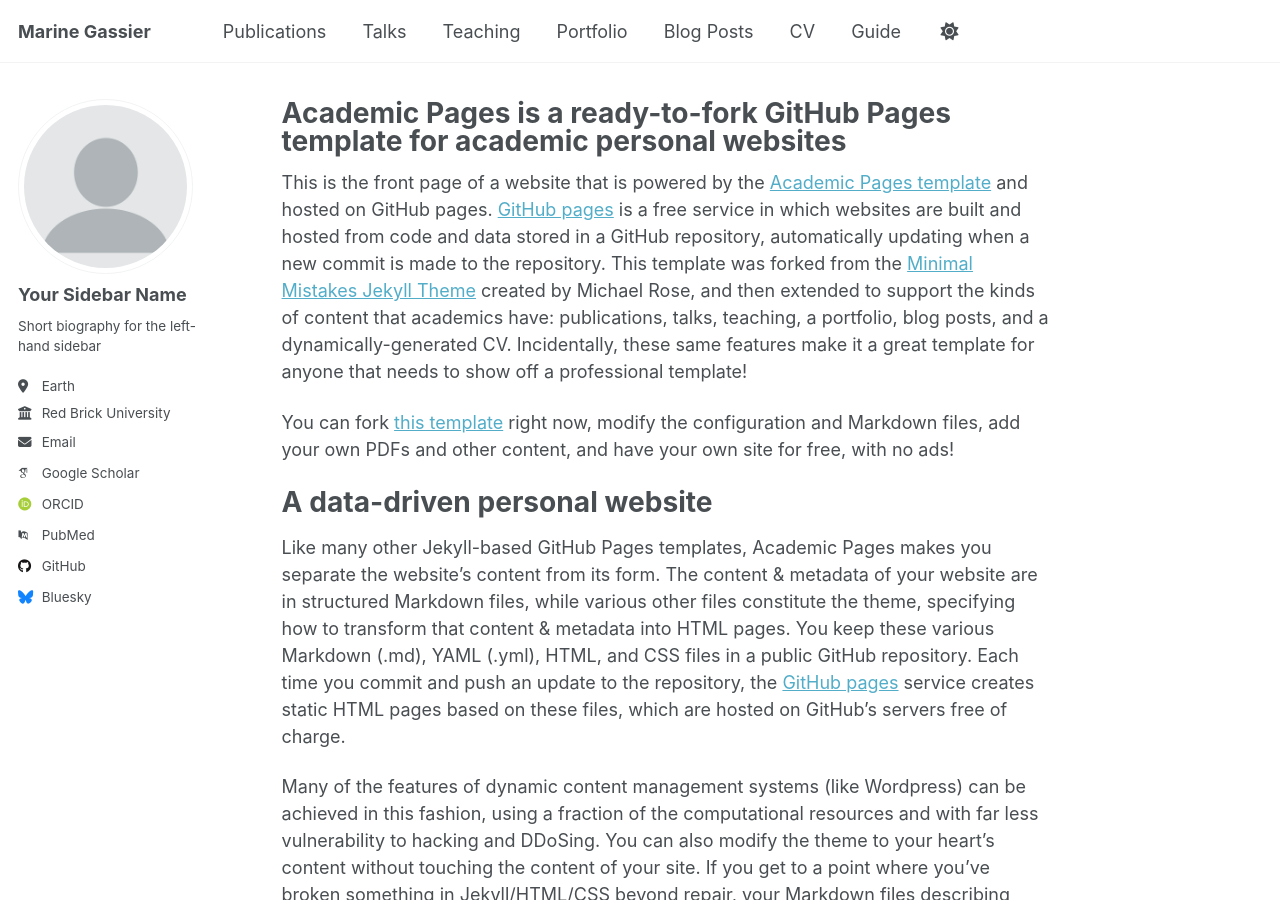
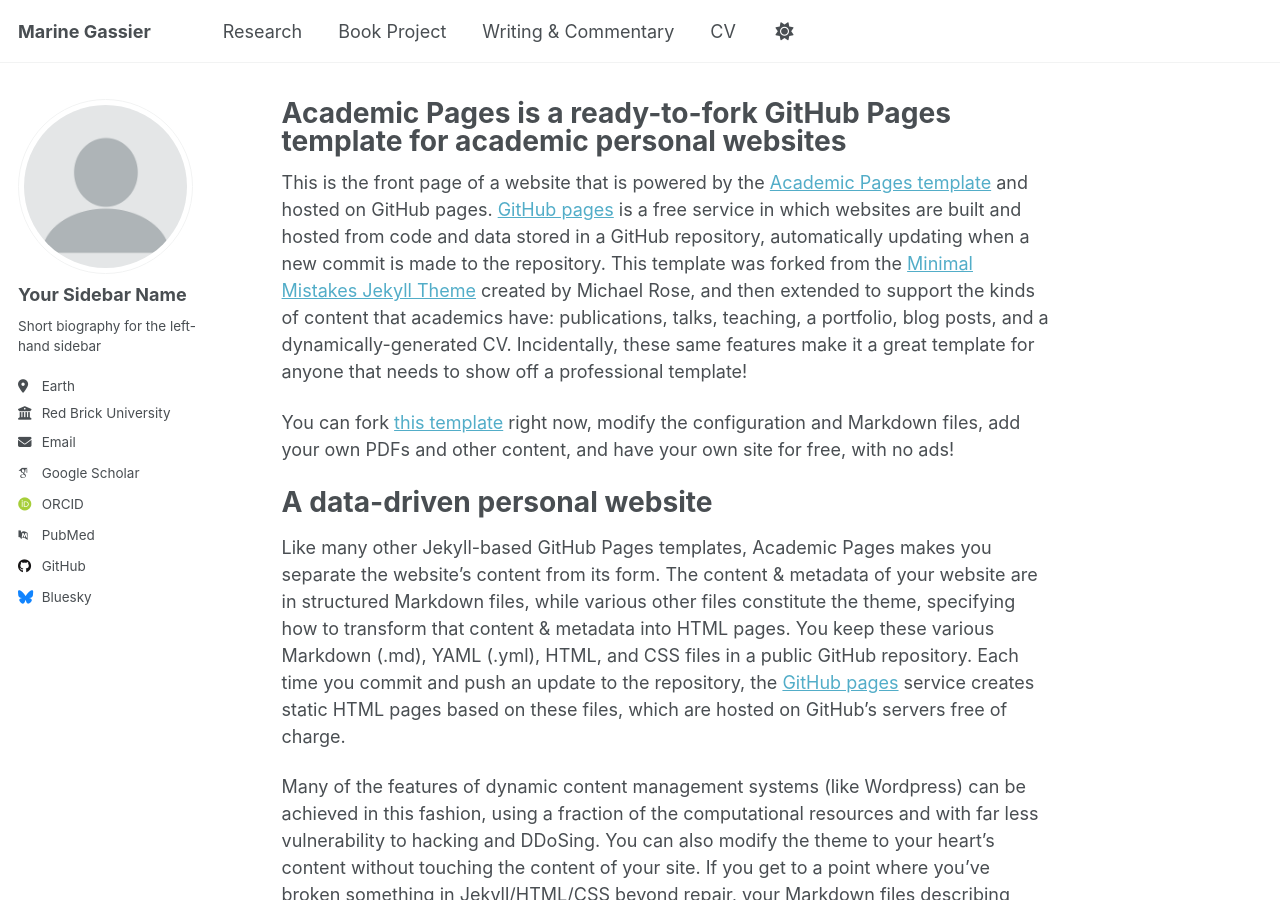
Before and after one commit to mgassier/web, a Jekyll site: the page built from _pages/about.md, in a window 1280 px wide and 900 px high. Built offline with Jekyll 4.4.1, drawn with Linux system fonts in a browser that asks for light colours; some web fonts are replaced; a script that is not in the unit is left out.

Commit message:
Update navigation.yml

```diff
--- a/_data/navigation.yml
+++ b/_data/navigation.yml
@@ -8,26 +8,18 @@
 #      Markdown formatted page while the second is generated using JSON.
 
 main:
-  - title: "Publications"
-    url: /publications/
 
-  - title: "Talks"
-    url: /talks/
+  - title: "Research"
+    url: /research/
 
-  - title: "Teaching"
-    url: /teaching/
+  - title: "Book Project"
+    url: /book-project/
 
-  - title: "Portfolio"
-    url: /portfolio/
-
-  - title: "Blog Posts"
-    url: /year-archive/
+  - title: "Writing & Commentary"
+    url: /writing-commentary/
 
   - title: "CV"
     url: /cv/
 
   # - title: "CV"
   #   url: /cv-json/
-
-  - title: "Guide"
-    url: /markdown/
```
